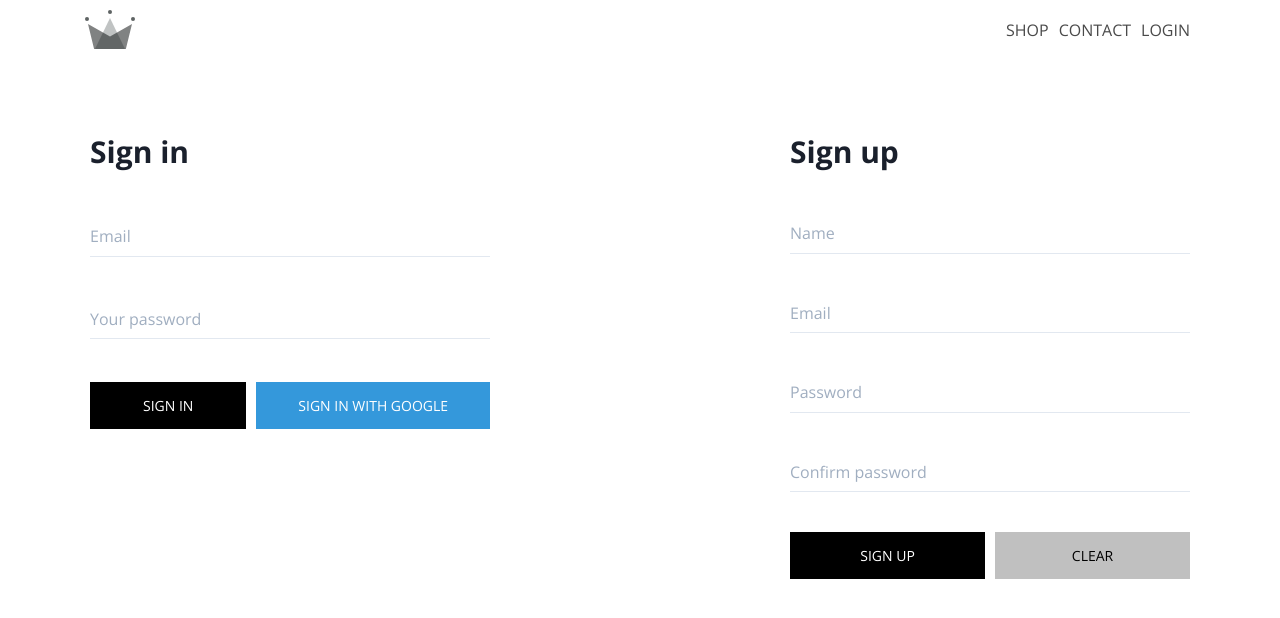
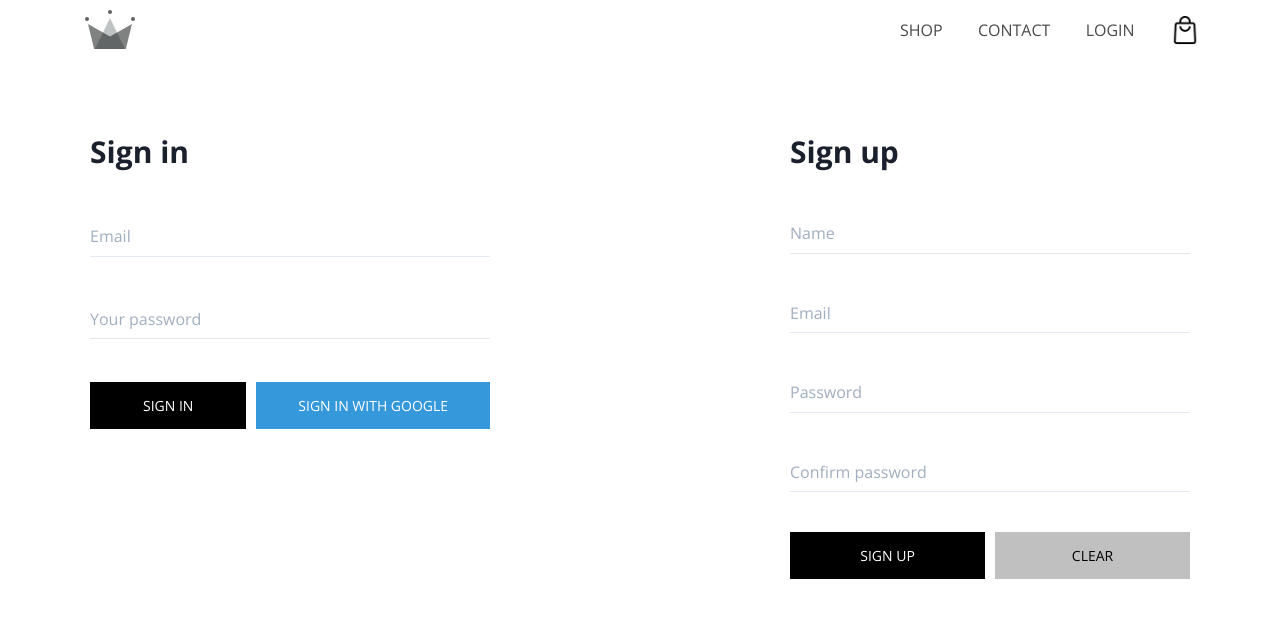
Before and after one commit to arthurseredaa/crwn-clothing, a React (Create React App) app: page /login in a window 1280 px wide. Shown: the top 618 px of the page. Built offline with nearby package versions, Linux system fonts and the light colour scheme; no server answers.

Commit message:
Add sing in w/ email and password, ui improvements

```diff
--- a/src/App.js
+++ b/src/App.js
@@ -19,15 +19,13 @@ function App() {
 
   useEffect(() => {
     auth.onAuthStateChanged((user) => {
-      const { displayName, email } = user?.multiFactor?.user;
+      if (user?.multiFactor?.user) {
+        const { displayName, email } = user.multiFactor.user;
 
-      setUserData({ displayName, email, isAuthorized: true });
+        setUserData({ displayName, email, isAuthorized: true });
+      }
     });
   }, []);
-
-  useEffect(() => {
-    console.log(userData);
-  }, [userData]);
 
   const handleSignOut = async () => {
     await auth.signOut();
--- a/src/components/header/header.jsx
+++ b/src/components/header/header.jsx
@@ -1,5 +1,6 @@
 import { Link } from 'react-router-dom';
 import { ReactComponent as Logo } from '../../assets/images/crown.svg';
+import bagImage from '../../assets/images/bag.png';
 import styles from './header.module.scss';
 
 export const Header = ({ user, signOut }) => (
@@ -8,7 +9,7 @@ export const Header = ({ user, signOut }) => (
       <Logo className={styles.logo} />
     </Link>
 
-    <div>
+    <div className={styles.linksRow}>
       <Link to={'/shop'} className={styles.headerLink}>
         shop
       </Link>
@@ -24,6 +25,7 @@ export const Header = ({ user, signOut }) => (
           login
         </Link>
       )}
+      <img src={bagImage} alt="" className={styles.bag} />
     </div>
   </header>
 );
--- a/src/components/header/header.module.scss
+++ b/src/components/header/header.module.scss
@@ -13,5 +13,23 @@
   text-decoration: none;
   color: #4a4a4a;
   text-transform: uppercase;
-  margin-right: 10px;
+  transition: .1s color linear;
+
+  &:hover {
+    color: #fa8072;
+  }
 }
+
+.linksRow {
+  display: flex;
+  align-items: center;
+  justify-content: space-between;
+  width: 100%;
+  max-width: 300px;
+}
+
+.bag {
+  height: 30px;
+  display: inline-block;
+  cursor: pointer;
+}
--- a/src/components/sign-in-form/index.jsx
+++ b/src/components/sign-in-form/index.jsx
@@ -2,7 +2,10 @@ import { useState } from 'react';
 import { useNavigate } from 'react-router-dom';
 import { FormInput } from '../../components/form-input';
 import { Button } from '../../components/button';
-import { signInWithGoogle } from '../../firebase/index';
+import {
+  signInWithEmailAndPassword,
+  signInWithGoogle,
+} from '../../firebase/index';
 
 import styles from './sign-in-form.module.scss';
 
@@ -11,6 +14,7 @@ export const SignInForm = () => {
     email: '',
     password: '',
   });
+  const [loading, setLoading] = useState(false);
   const navigate = useNavigate();
 
   const handleChange = (e) => {
@@ -27,9 +31,18 @@ export const SignInForm = () => {
     navigate('/', { replace: true });
   };
 
-  const handleEmailAndPasswordLogin = (e) => {
+  const handleEmailAndPasswordLogin = async (e) => {
     e.preventDefault();
-    console.log(formData);
+    const { email, password } = formData;
+
+    try {
+      setLoading(true);
+      const result = await signInWithEmailAndPassword(email, password);
+      setLoading(false);
+      console.log(result);
+    } catch {
+      setLoading(false);
+    }
   };
 
   return (
@@ -57,13 +70,18 @@ export const SignInForm = () => {
       />
 
       <div className={styles.buttons_row}>
-        <Button type="submit" className={styles.sign_in_button}>
-          Sign in
+        <Button
+          type="submit"
+          className={styles.sign_in_button}
+          disabled={loading}
+        >
+          {loading ? 'Loading...' : 'Sign in'}
         </Button>
         <Button
           type="button"
           className={styles.sign_in_button}
           onClick={handleGoogleLogin}
+          disabled={loading}
         >
           Sign in with Google
         </Button>
--- a/src/firebase/index.js
+++ b/src/firebase/index.js
@@ -25,6 +25,19 @@ googleAuthProvider.addScope(
   'https://www.googleapis.com/auth/contacts.readonly'
 );
 
-export const signInWithGoogle = () => auth.signInWithPopup(googleAuthProvider);
+export const signInWithGoogle = () => {
+  try {
+    return auth.signInWithPopup(googleAuthProvider);
+  } catch (e) {
+    console.log(`signInWithGoogle: ${e}`);
+  }
+};
+export const signInWithEmailAndPassword = (email, password) => {
+  try {
+    return auth.signInWithEmailAndPassword(email, password);
+  } catch (e) {
+    console.log(`signInWithEmailAndPassword: ${e}`);
+  }
+};
 
 export { firebase };
```
Also changed, not shown: src/assets/images/bag.png (added).
